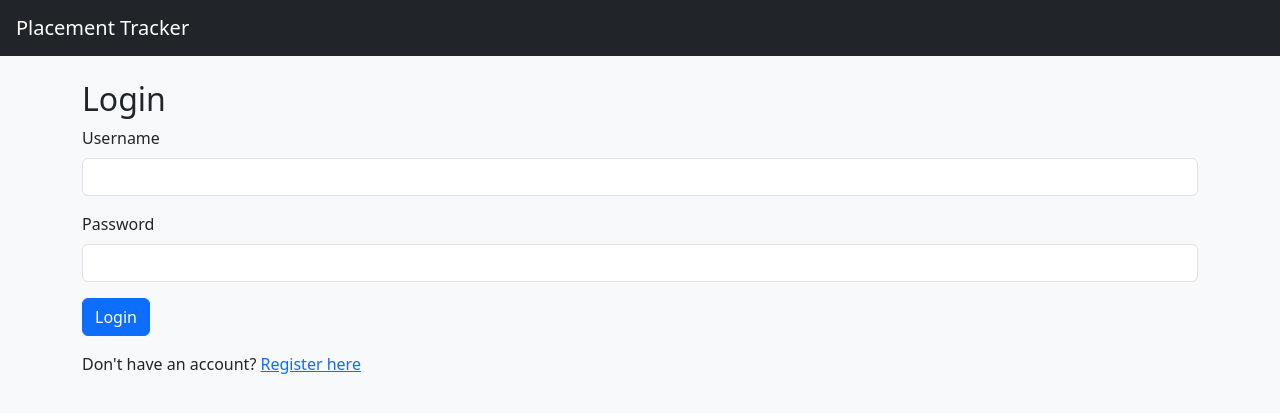
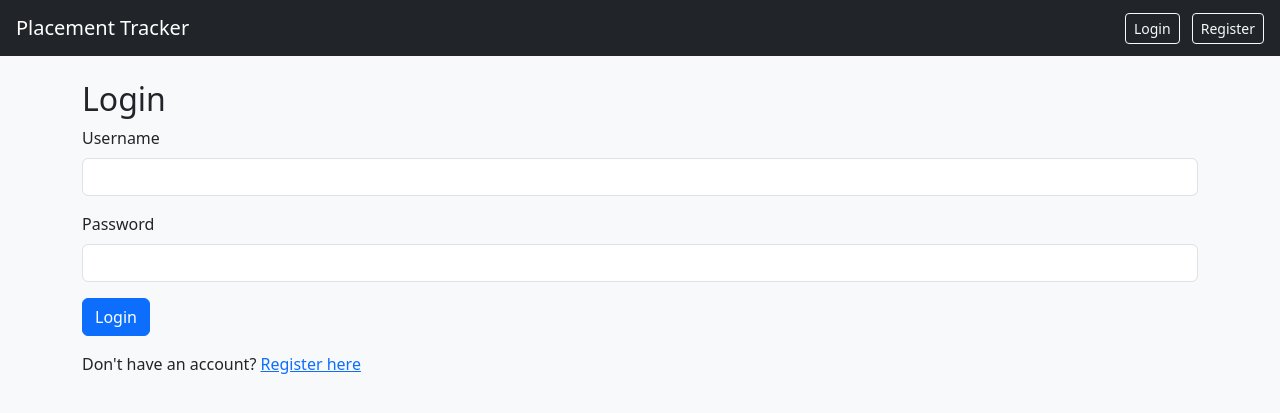
Before and after one commit to OmMishra76/Placement-Tracker, a Flask app: page /login in a window 1280 px wide. Shown: the top 413 px of the page. Run offline with Flask 3, Linux system fonts and the light colour scheme.

Commit message:
Add logout route and session-aware navbar with login_required

```diff
--- a/routes/auth.py
+++ b/routes/auth.py
@@ -51,3 +51,10 @@ def login():
             return redirect(url_for('auth.login'))
 
     return render_template('login.html')
+
+@auth.route('/logout')
+@login_required
+def logout():
+    logout_user()
+    flash('You have been logged out.')
+    return redirect(url_for('home'))
--- a/templates/base.html
+++ b/templates/base.html
@@ -14,6 +14,15 @@
 
     <nav class="navbar navbar-dark bg-dark px-3">
         <a class="navbar-brand" href="/">Placement Tracker</a>
+        <div>
+            {% if current_user.is_authenticated %}
+                <span class="text-light me-3">Hi, {{ current_user.username }}</span>
+                <a href="{{ url_for('auth.logout') }}" class="btn btn-outline-light btn-sm">Logout</a>
+            {% else %}
+                <a href="{{ url_for('auth.login') }}" class="btn btn-outline-light btn-sm me-2">Login</a>
+                <a href="{{ url_for('auth.register') }}" class="btn btn-outline-light btn-sm">Register</a>
+            {% endif %}
+        </div>
     </nav>
 
     <main class="container mt-4">
```
Also changed, not shown: database/placement.db.
